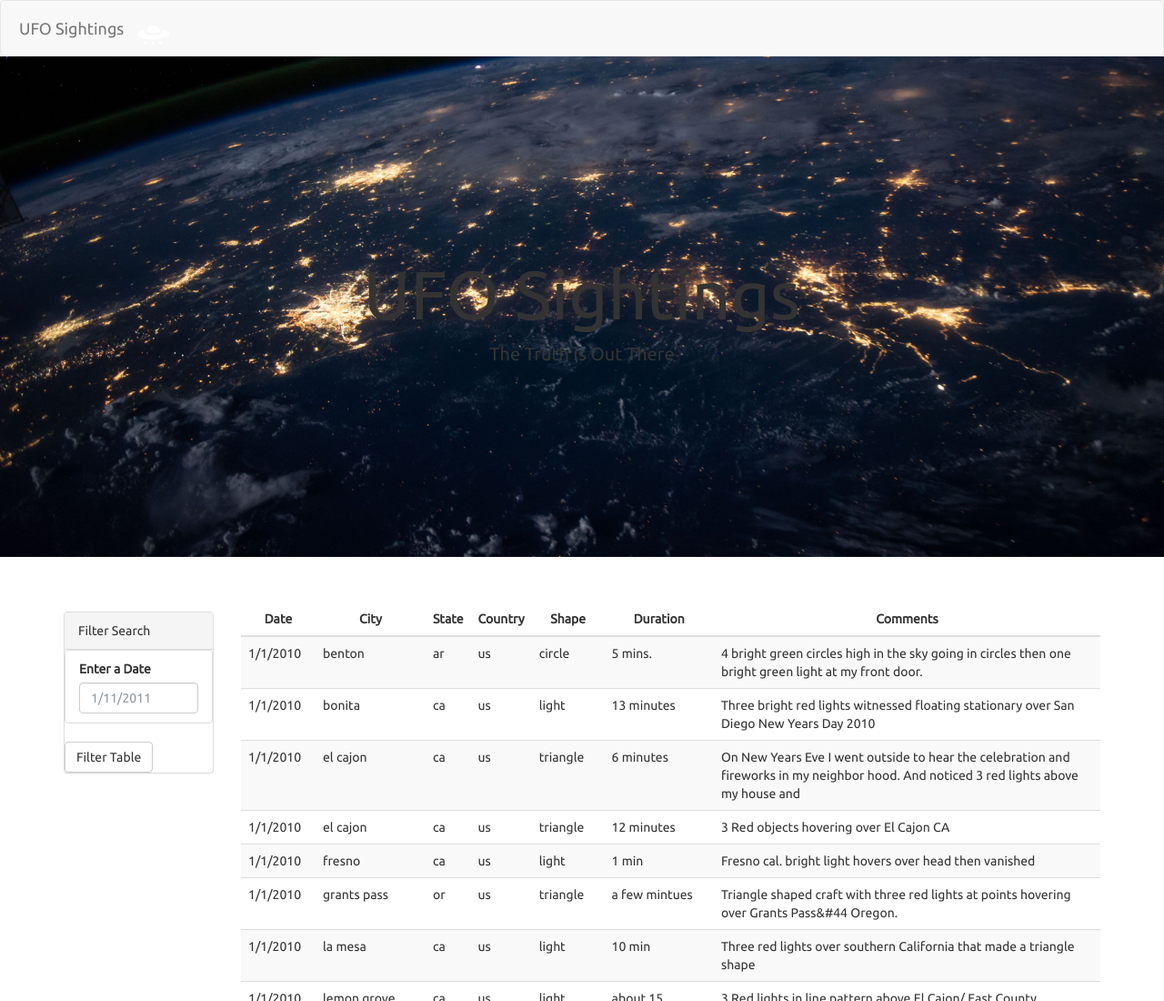
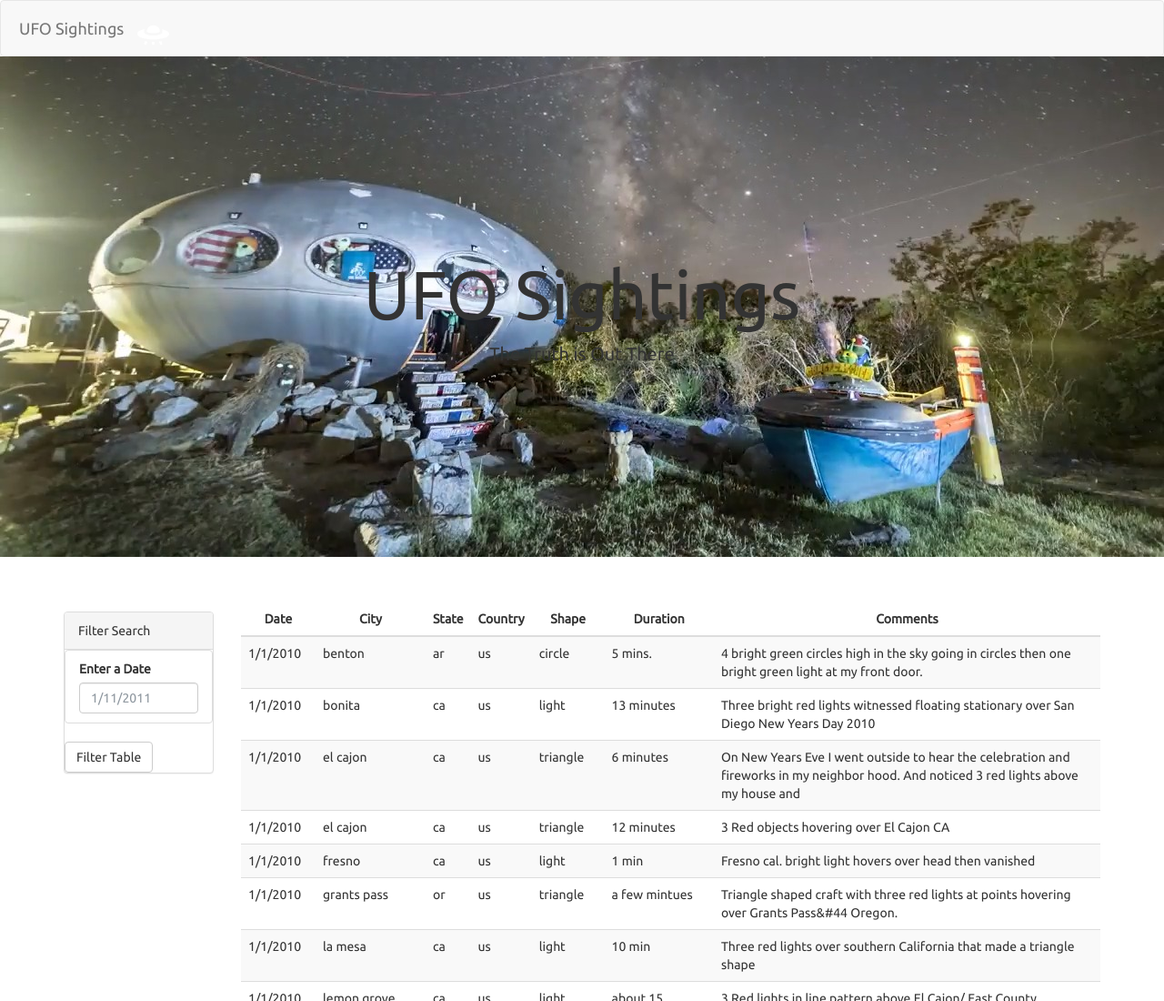
Before and after one commit to benreiff/JavaScript-UFO-Website, a plain HTML site: page UFO-level-1/index.html in a window 1280 px wide. Shown: the top 1100 px of the page at 91% size. Drawn offline with nearby package versions, Linux system fonts and the light colour scheme.

Commit message:
Adding images to project

```diff
--- a/UFO-level-1/style.css
+++ b/UFO-level-1/style.css
@@ -98,7 +98,7 @@ select {
   padding: 20px;
   margin: 0;
   background: black;
-  background-image: url("nasa.jpg");
+  background-image: url("UFO.jpg");
   background-attachment: fixed;
   background-position: bottom center;
   background-size: cover;
--- a/UFO-level-2/style.css
+++ b/UFO-level-2/style.css
@@ -98,7 +98,7 @@ select {
   padding: 20px;
   margin: 0;
   background: black;
-  background-image: url("nasa.jpg");
+  background-image: url("UFO.jpg");
   background-attachment: fixed;
   background-position: bottom center;
   background-size: cover;
```
Also changed, not shown: UFO-level-1/UFO.jpg (added), UFO-level-1/UFO_date_filter.JPG (added), UFO-level-1/UFO_table_sample.JPG (added), UFO-level-2/UFO.jpg (added).
